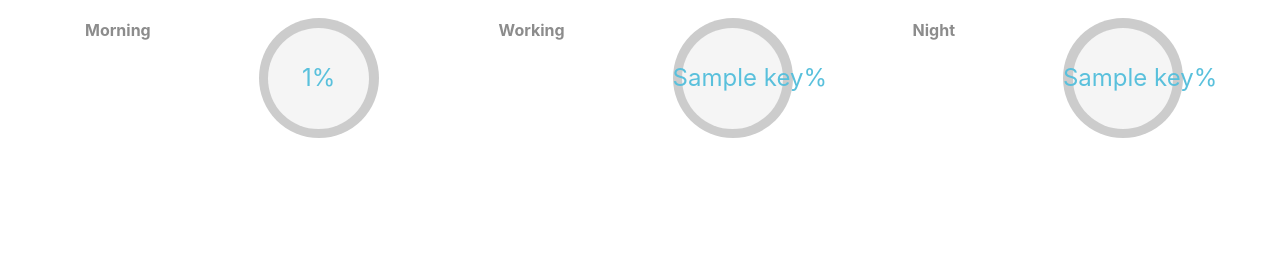
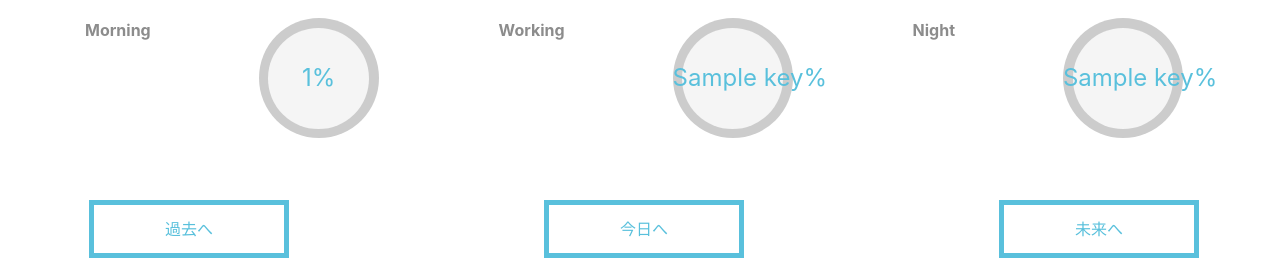
Before and after one commit to DLPJ-MUDS/daily-life-is-a-game, a Flask app: template login/main/templates/entries/graph.html in a window 1280 px wide. Shown: the part 552-814 px from the top of the page. Before the commit the page ends 690 px from the top, so only its background shows below. Run offline with Flask 2, Linux system fonts and the light colour scheme; the template is opened without the code that fills it: most values are stand-ins (such as "Sample title", 1, 10 or a date in 2020); some libraries are stand-ins or nearby versions.

Commit message:
add グラフページ一番下で未来に行けるように追加

```diff
--- a/login/main/templates/entries/graph.html
+++ b/login/main/templates/entries/graph.html
@@ -83,7 +83,25 @@
     <!--<hr style="height: 1px; background-color: rgb(191, 191, 191);width: 95%;">-->
     <!-- <# キーの値とキーを元に辞書から取り出した値が表示される #> -->
     {% endfor %}
-
-    <div style="width: 90%;margin-left: 5%;"><div id='calendar'></div></div>
+    <br><br>
+    <div style="display: flex;justify-content:space-between">
+      <div>
+        <form action="./graph.html" method=post>
+            <input type="number"  name="subtra" value="-1" readonly style="display: none;">
+            <button type="submit" class="btn_pink_2">過去へ</button>
+        </form>
+      </div>
+      <div>
+        <form action="./graph.html" method=get>
+            <button type="submit" class="btn_pink_2">今日へ</button>
+        </form>
+      </div>
+      <div>
+        <form action="./graph.html" method=post>
+            <input type="number"  name="subtra" value="1" readonly style="display: none;">
+            <button type="submit" class="btn_pink_2">未来へ</button>
+        </form>
+      </div>
+    </div>
   </div>
 {% endblock %}
```
